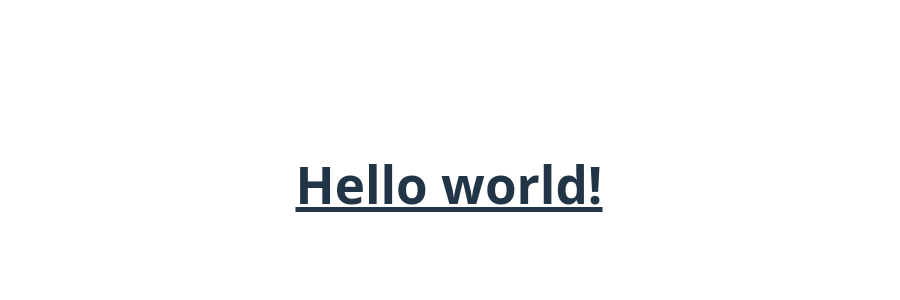
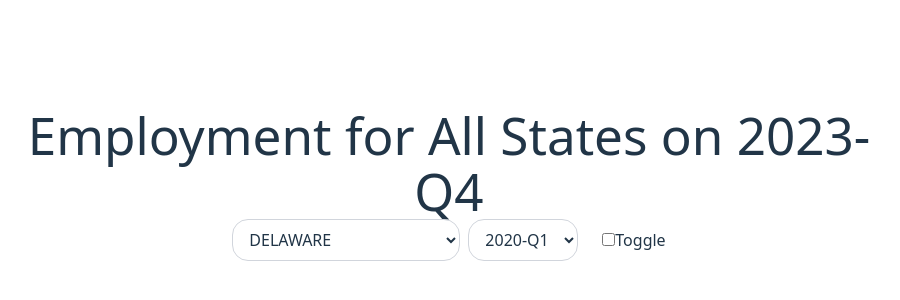
Before and after one commit to gabrielbrise/250801-fullstack-test, a React (Vite) app in the folder frontend/: page / in a window 1280 px wide. Shown: the part 216-516 px from the top of the page, without its empty margins (191-1091 px from the left). Built offline with nearby package versions, Linux system fonts and the light colour scheme.

Commit message:
feat: sections and select components

```diff
--- a/frontend/src/App.tsx
+++ b/frontend/src/App.tsx
@@ -1,12 +1,13 @@
 import "./App.css";
+import HeaderSection from "./sections/HeaderSection";
+import FilterSection from "./sections/FilterSection";
 
 function App() {
   return (
-    <>
-      <div>
-        <h1 className="text-3xl font-bold underline"> Hello world! </h1>
-      </div>
-    </>
+    <div className="max-w-4xl mx-auto px-4">
+      <HeaderSection />
+      <FilterSection />
+    </div>
   );
 }
 
--- /dev/null
+++ b/frontend/src/components/SelectDropdown.tsx
@@ -0,0 +1,19 @@
+import React from "react";
+
+type SelectDropdownProps = React.SelectHTMLAttributes<HTMLSelectElement>;
+
+const SelectDropdown: React.FC<SelectDropdownProps> = ({
+  children,
+  ...props
+}) => {
+  return (
+    <select
+      className="border border-gray-300 rounded-2xl px-3 py-2 mr-2"
+      {...props}
+    >
+      {children}
+    </select>
+  );
+};
+
+export default SelectDropdown;
--- /dev/null
+++ b/frontend/src/components/SelectOption.tsx
@@ -0,0 +1,19 @@
+import React from "react";
+
+interface SelectOptionProps {
+  keyValue: string;
+  textValue: string;
+}
+
+const SelectOption: React.FC<SelectOptionProps> = ({
+  keyValue,
+  textValue,
+}: SelectOptionProps) => {
+  return (
+    <option className="text-gray-950" value={keyValue}>
+      {textValue}
+    </option>
+  );
+};
+
+export default SelectOption;
--- /dev/null
+++ b/frontend/src/sections/FilterSection.tsx
@@ -0,0 +1,52 @@
+import React, { useState } from "react";
+import SelectOption from "../components/SelectOption";
+import SelectDropdown from "../components/SelectDropdown";
+import STATE_FIPS from "../data/StateFips";
+import YEAR_QUARTERS from "../data/YearQuarters";
+
+const FilterSection: React.FC = () => {
+  const [dropdown1, setDropdown1] = useState("");
+  const [dropdown2, setDropdown2] = useState("");
+  const [toggle, setToggle] = useState(false);
+
+  return (
+    <div>
+      <SelectDropdown
+        value={dropdown1}
+        onChange={(e) => setDropdown1(e.target.value)}
+      >
+        {Object.entries(STATE_FIPS).map(([key, value]) => (
+          <SelectOption
+            key={`${key}-${value}`}
+            keyValue={key}
+            textValue={value}
+          />
+        ))}
+      </SelectDropdown>
+
+      <SelectDropdown
+        value={dropdown2}
+        onChange={(e) => setDropdown2(e.target.value)}
+      >
+        {YEAR_QUARTERS.map((yearQuarter) => (
+          <SelectOption
+            key={yearQuarter}
+            keyValue={yearQuarter}
+            textValue={yearQuarter}
+          />
+        ))}
+      </SelectDropdown>
+
+      <label style={{ marginLeft: "1em" }}>
+        <input
+          type="checkbox"
+          checked={toggle}
+          onChange={() => setToggle((t) => !t)}
+        />
+        Toggle
+      </label>
+    </div>
+  );
+};
+
+export default FilterSection;
--- /dev/null
+++ b/frontend/src/sections/HeaderSection.tsx
@@ -0,0 +1,7 @@
+import React from "react";
+
+const HeaderSection: React.FC = () => {
+  return <h1 className="text-large">Employment for All States on 2023-Q4</h1>;
+};
+
+export default HeaderSection;
--- /dev/null
+++ b/frontend/src/sections/TableSection.tsx
@@ -0,0 +1,47 @@
+import React from "react";
+
+interface TableRow {
+  state: string;
+  male: number;
+  female: number;
+  total: number;
+}
+
+interface TableSectionProps {
+  data: TableRow[];
+  sexValue: string; // "0" = hide Male/Female, "1" = show Male, "2" = show Female, "all" = show both
+}
+
+const TableSection: React.FC<TableSectionProps> = ({ data, sexValue }) => {
+  const showMale = sexValue === "1" || sexValue === "all";
+  const showFemale = sexValue === "2" || sexValue === "all";
+
+  return (
+    <table className="min-w-full border border-gray-300 mt-6">
+      <thead>
+        <tr>
+          <th className="border px-4 py-2">State</th>
+          {sexValue !== "0" && <th className="border px-4 py-2">Male</th>}
+          {sexValue !== "0" && <th className="border px-4 py-2">Female</th>}
+          <th className="border px-4 py-2">Total Employment</th>
+        </tr>
+      </thead>
+      <tbody>
+        {data.map((row) => (
+          <tr key={row.state}>
+            <td className="border px-4 py-2 bg-gray-50">{row.state}</td>
+            {sexValue !== "0" && (
+              <td className="border px-4 py-2">{row.male}</td>
+            )}
+            {sexValue !== "0" && (
+              <td className="border px-4 py-2">{row.female}</td>
+            )}
+            <td className="border px-4 py-2">{row.total}</td>
+          </tr>
+        ))}
+      </tbody>
+    </table>
+  );
+};
+
+export default TableSection;
```
